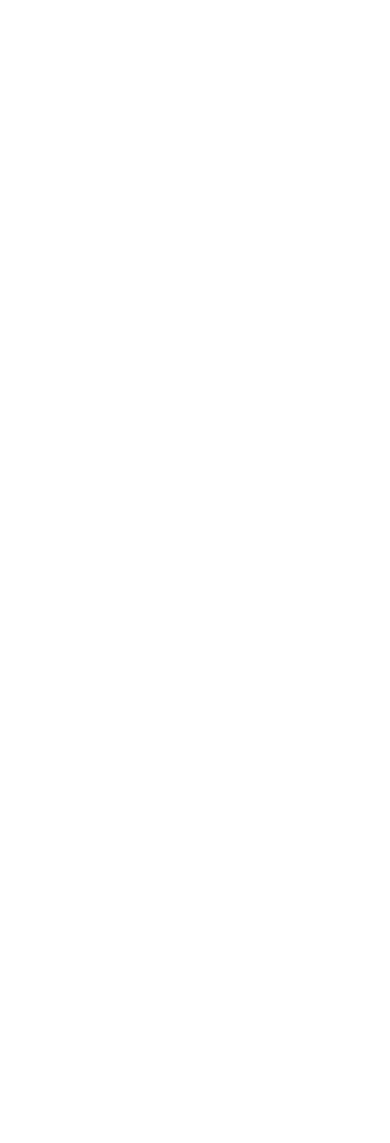
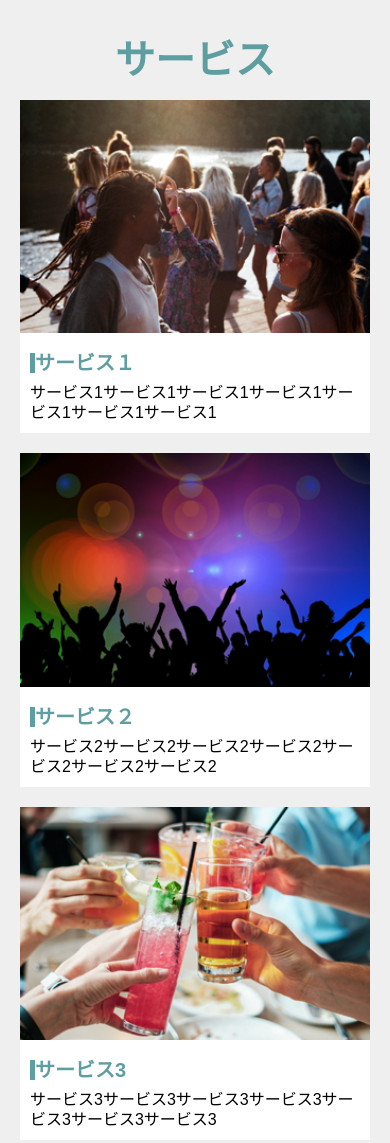
Before and after one commit to wakamura-h/dezasta1, a plain HTML site: page 第3回work/work2/index.html in a window 390 px wide. Before the commit the page ends 844 px from the top, so only its background shows below. Drawn offline with Linux system fonts and the light colour scheme.

Commit message:
第3回修正１

```diff
--- a/第3回work/work2/css/style.css
+++ b/第3回work/work2/css/style.css
@@ -52,20 +52,21 @@ h2{
     margin: 20px
 }
 /*サービス１〜３*/
-.service_wrap{
+.service_wrap {
     display: flex;
     justify-content: space-between;
     max-width: 960px;
     margin: 0 auto;
-    padding: 0 10px;
 }
 
 .service_section{
 background: white;
 width: 30%;
-padding: 0 10px;
 }
 
+.service_content{
+    padding: 10px;
+}
 .service_section h3{
     color: cadetblue;
     font-size: 20px;
@@ -73,28 +74,20 @@ padding: 0 10px;
     margin:  10px 0;
 }
 
-.service_content{
-    padding: 20px;
-}
 .service_content p{
     line-height: 20px;
 }
 
+/*レスポンシブ対応*/
 
 @media screen and (max-width:400px){
 
 h2{
     font-size: 40px;
-    text-align: center;
 }
 .service_wrap{
 display: block;
-padding: 0px 30px;
-}
-
-.service_section{
-    width: 100%;
-    margin-bottom: 30px;
+padding: 0px 20px;
 }
 
 .service_section h3{
@@ -104,7 +97,10 @@ padding: 0px 30px;
 .service_section img{
     width: 100%;
 }
-
+.service_section{
+    margin-bottom: 20px;
+    width: 100%;
+}
 
 
 }
--- a/第3回work/work2/index.html
+++ b/第3回work/work2/index.html
@@ -5,28 +5,41 @@
     <meta charset="UTF-8">
     <meta http-equiv="X-UA-Compatible" content="IE=edge">
     <meta name="viewport" content="width=device-width, initial-scale=1.0">
-
+    <link rel="stylesheet" href="css/style.css">
     <title>Document</title>
 </head>
 
 <body>
-    <script>
-        //1~10の数を足す
-        num = 1;
-        let array = [2, 3, 4, 5, 6, 7, 8, 9, 10];
-        for (i = 0; i < array.length; i++) {
-            num = num + array[i];
-        }
-        //もし足した値が２０以上ならconsolelogに”２０以上"と表示
-        if (num > 20) {
-            console.log('20以上');
-        }
-        //もし足した値が20以下なら"20以下""と表示
-        else {
-            console.log('20以下');
-        }
+    <div class="service">
+        <h2>サービス</h2>
+        <div class="service_wrap">
+            <div class="service_section">
+                <img src="images/main_1.jpg" alt="サービス1">
+                <div class="service_content">
+                    <h3>サービス１</h3>
+                    <p>サービス1サービス1サービス1サービス1サービス1サービス1サービス1</p>
+                </div>
+            </div>
 
-    </script>
+            <div class="service_section">
+                <img src="images/main_2.png" alt="サービス２">
+                <div class="service_content">
+                    <h3>サービス２</h3>
+                    <p>サービス2サービス2サービス2サービス2サービス2サービス2サービス2</p>
+                </div>
+            </div>
+
+            <div class="service_section">
+                <img src="images/main_3.png" alt="サービス3">
+                <div class="service_content">
+                    <h3>サービス3</h3>
+                    <p>サービス3サービス3サービス3サービス3サービス3サービス3サービス3</p>
+                </div>
+            </div>
+        </div>
+    </div>
+
+
 </body>
 
 </html>
```
Also changed, not shown: 3 other files.
